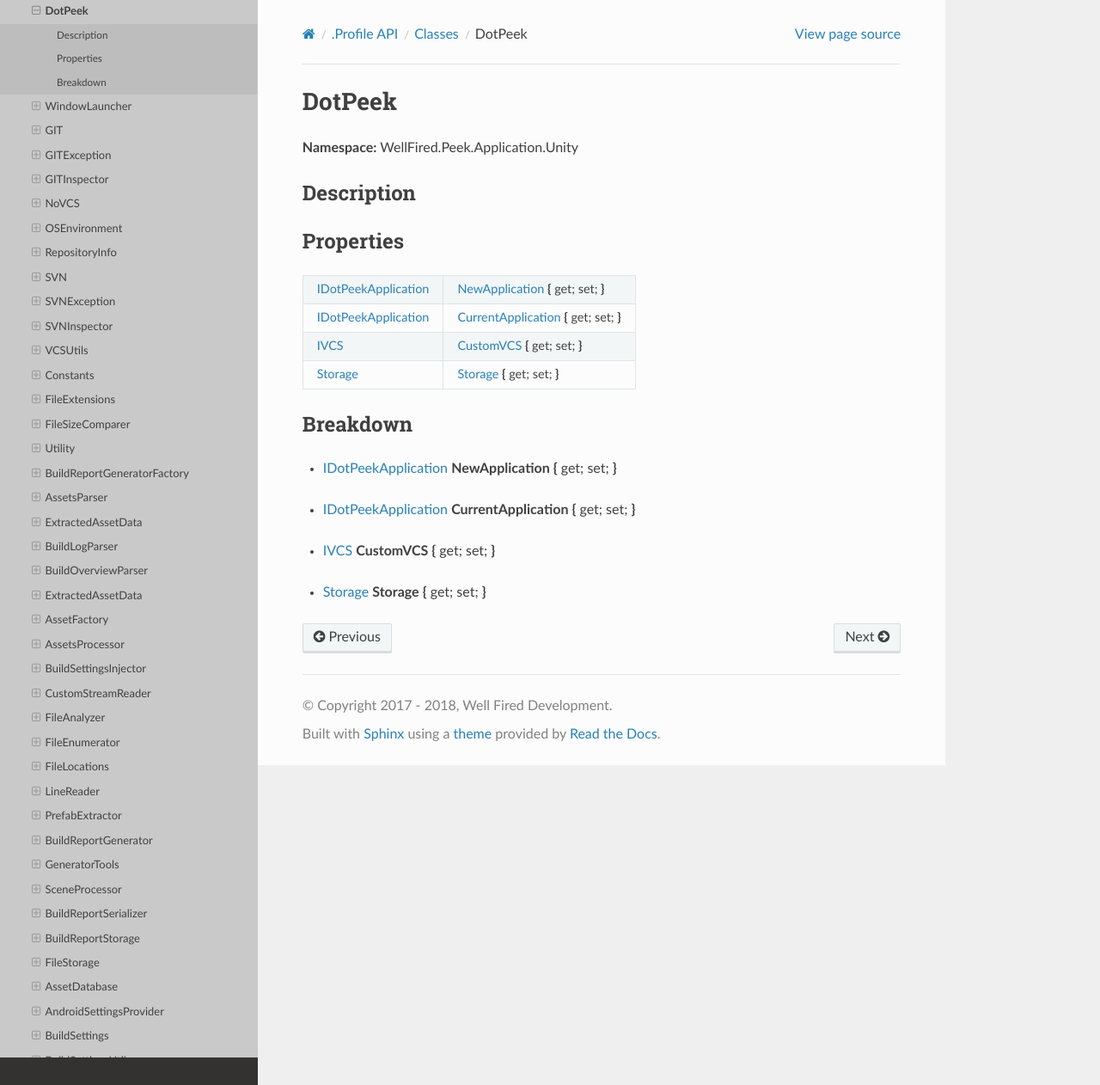
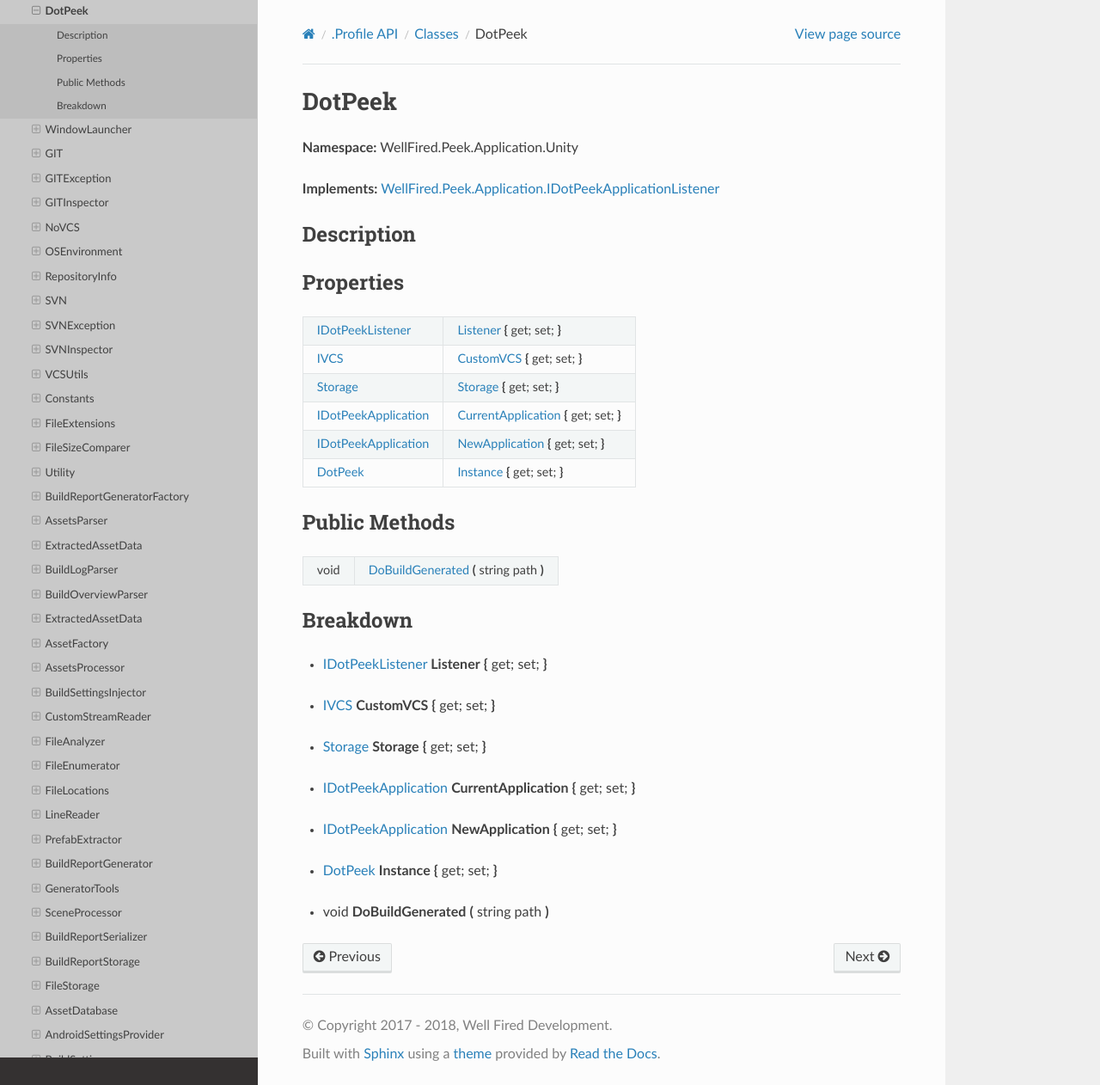
Before and after one commit to WellFiredDevelopment/dotPeekDocumentation, a Sphinx documentation site: the page built from sphinx/source/api/classes/class_wellfired_peek_application_unity_editor_dotpeek.rst, in a window 1280 px wide and 1262 px high. Shown: the whole window at 86% size. Built offline with Sphinx 7.4.7 and the Read the Docs theme 2.0.0, drawn with Linux system fonts in a browser that asks for light colours.

Commit message:
AutoBuildDocumentation

```diff
--- a/sphinx/source/api/classes/class_wellfired_peek_application_unity_editor_dotpeek.rst
+++ b/sphinx/source/api/classes/class_wellfired_peek_application_unity_editor_dotpeek.rst
@@ -4,6 +4,9 @@ DotPeek
 ========
 
 **Namespace:** :ref:`WellFired.Peek.Application.Unity<namespacewellfired_peek_application_unity>`
+
+**Implements:** :ref:`WellFired.Peek.Application.IDotPeekApplicationListener<interfacewellfired_peek_application_idotpeekapplicationlistener>`
+
 
 Description
 ------------
@@ -13,26 +16,33 @@ Description
 Properties
 -----------
 
-+--------------------------------------------------------------------------------------+-------------------------------------------------------------------------------------------------------------------------------------------+
-|:ref:`IDotPeekApplication<interfacewellfired_peek_application_idotpeekapplication>`   |:ref:`NewApplication<classwellfired_peek_application_unity_editor_dotpeek_1a060d3530544a95556c42d4f9c5d0ccef>` **{** get; set; **}**       |
-+--------------------------------------------------------------------------------------+-------------------------------------------------------------------------------------------------------------------------------------------+
-|:ref:`IDotPeekApplication<interfacewellfired_peek_application_idotpeekapplication>`   |:ref:`CurrentApplication<classwellfired_peek_application_unity_editor_dotpeek_1aea375075bf499b7c4410e64f52bfecbc>` **{** get; set; **}**   |
-+--------------------------------------------------------------------------------------+-------------------------------------------------------------------------------------------------------------------------------------------+
-|:ref:`IVCS<interfacewellfired_peek_application_vcs_ivcs>`                             |:ref:`CustomVCS<classwellfired_peek_application_unity_editor_dotpeek_1a381e1d91dc2dff79988fbc20fa60f8bc>` **{** get; set; **}**            |
-+--------------------------------------------------------------------------------------+-------------------------------------------------------------------------------------------------------------------------------------------+
-|:ref:`Storage<classwellfired_peek_viewmodel_datastorage_storage>`                     |:ref:`Storage<classwellfired_peek_application_unity_editor_dotpeek_1a6a07d42db1939a49cee805130f110e30>` **{** get; set; **}**              |
-+--------------------------------------------------------------------------------------+-------------------------------------------------------------------------------------------------------------------------------------------+
++---------------------------------------------------------------------------------------------+-------------------------------------------------------------------------------------------------------------------------------------------+
+|:ref:`IDotPeekListener<interfacewellfired_peek_application_unity_editor_idotpeeklistener>`   |:ref:`Listener<classwellfired_peek_application_unity_editor_dotpeek_1a6019ed665b7d0f4fa95065eaed9fc2dd>` **{** get; set; **}**             |
++---------------------------------------------------------------------------------------------+-------------------------------------------------------------------------------------------------------------------------------------------+
+|:ref:`IVCS<interfacewellfired_peek_application_vcs_ivcs>`                                    |:ref:`CustomVCS<classwellfired_peek_application_unity_editor_dotpeek_1a381e1d91dc2dff79988fbc20fa60f8bc>` **{** get; set; **}**            |
++---------------------------------------------------------------------------------------------+-------------------------------------------------------------------------------------------------------------------------------------------+
+|:ref:`Storage<classwellfired_peek_viewmodel_datastorage_storage>`                            |:ref:`Storage<classwellfired_peek_application_unity_editor_dotpeek_1a6a07d42db1939a49cee805130f110e30>` **{** get; set; **}**              |
++---------------------------------------------------------------------------------------------+-------------------------------------------------------------------------------------------------------------------------------------------+
+|:ref:`IDotPeekApplication<interfacewellfired_peek_application_idotpeekapplication>`          |:ref:`CurrentApplication<classwellfired_peek_application_unity_editor_dotpeek_1aea375075bf499b7c4410e64f52bfecbc>` **{** get; set; **}**   |
++---------------------------------------------------------------------------------------------+-------------------------------------------------------------------------------------------------------------------------------------------+
+|:ref:`IDotPeekApplication<interfacewellfired_peek_application_idotpeekapplication>`          |:ref:`NewApplication<classwellfired_peek_application_unity_editor_dotpeek_1a060d3530544a95556c42d4f9c5d0ccef>` **{** get; set; **}**       |
++---------------------------------------------------------------------------------------------+-------------------------------------------------------------------------------------------------------------------------------------------+
+|:ref:`DotPeek<classwellfired_peek_application_unity_editor_dotpeek>`                         |:ref:`Instance<classwellfired_peek_application_unity_editor_dotpeek_1ae8953869686231a60e38e0c1d274ae8a>` **{** get; set; **}**             |
++---------------------------------------------------------------------------------------------+-------------------------------------------------------------------------------------------------------------------------------------------+
+
+Public Methods
+---------------
+
++-------------+-------------------------------------------------------------------------------------------------------------------------------------------+
+|void         |:ref:`DoBuildGenerated<classwellfired_peek_application_unity_editor_dotpeek_1a34172c6ad8cd394d1f3ae160dfdbde76>` **(** string path **)**   |
++-------------+-------------------------------------------------------------------------------------------------------------------------------------------+
 
 Breakdown
 ----------
 
-.. _classwellfired_peek_application_unity_editor_dotpeek_1a060d3530544a95556c42d4f9c5d0ccef:
+.. _classwellfired_peek_application_unity_editor_dotpeek_1a6019ed665b7d0f4fa95065eaed9fc2dd:
 
-- :ref:`IDotPeekApplication<interfacewellfired_peek_application_idotpeekapplication>` **NewApplication** **{** get; set; **}**
-
-.. _classwellfired_peek_application_unity_editor_dotpeek_1aea375075bf499b7c4410e64f52bfecbc:
-
-- :ref:`IDotPeekApplication<interfacewellfired_peek_application_idotpeekapplication>` **CurrentApplication** **{** get; set; **}**
+- :ref:`IDotPeekListener<interfacewellfired_peek_application_unity_editor_idotpeeklistener>` **Listener** **{** get; set; **}**
 
 .. _classwellfired_peek_application_unity_editor_dotpeek_1a381e1d91dc2dff79988fbc20fa60f8bc:
 
@@ -41,3 +51,19 @@ Breakdown
 .. _classwellfired_peek_application_unity_editor_dotpeek_1a6a07d42db1939a49cee805130f110e30:
 
 - :ref:`Storage<classwellfired_peek_viewmodel_datastorage_storage>` **Storage** **{** get; set; **}**
+
+.. _classwellfired_peek_application_unity_editor_dotpeek_1aea375075bf499b7c4410e64f52bfecbc:
+
+- :ref:`IDotPeekApplication<interfacewellfired_peek_application_idotpeekapplication>` **CurrentApplication** **{** get; set; **}**
+
+.. _classwellfired_peek_application_unity_editor_dotpeek_1a060d3530544a95556c42d4f9c5d0ccef:
+
+- :ref:`IDotPeekApplication<interfacewellfired_peek_application_idotpeekapplication>` **NewApplication** **{** get; set; **}**
+
+.. _classwellfired_peek_application_unity_editor_dotpeek_1ae8953869686231a60e38e0c1d274ae8a:
+
+- :ref:`DotPeek<classwellfired_peek_application_unity_editor_dotpeek>` **Instance** **{** get; set; **}**
+
+.. _classwellfired_peek_application_unity_editor_dotpeek_1a34172c6ad8cd394d1f3ae160dfdbde76:
+
+- void **DoBuildGenerated** **(** string path **)**
```
Also changed, not shown: sphinx/source/api/classes/class_wellfired_peek_application_dotpeekapplication.rst (+11 -0 lines), sphinx/source/api/classes/class_wellfired_peek_model_buildreport.rst (+11 -0 lines), sphinx/source/api/interfaces/interface_wellfired_peek_application_idotpeekapplicationlistener.rst (added, +25 -0 lines), sphinx/source/api/interfaces/interface_wellfired_peek_application_unity_editor_idotpeeklistener.rst (added, +25 -0 lines).
